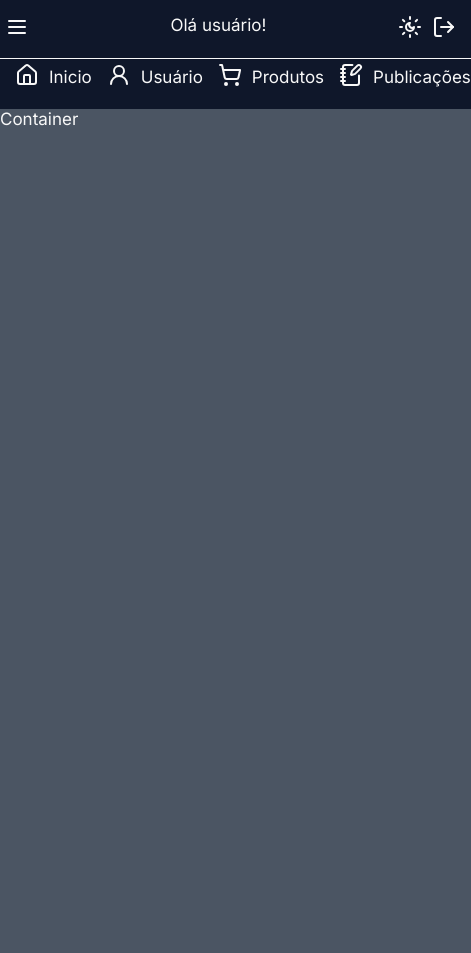
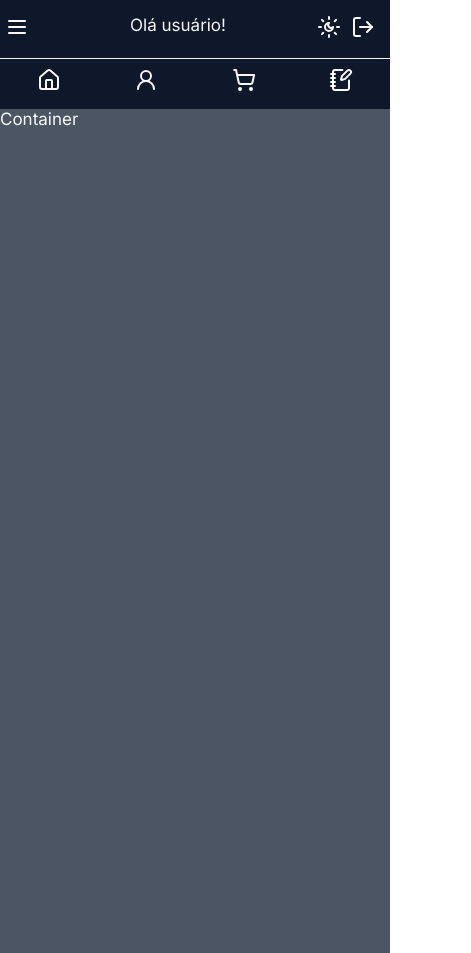
Before and after one commit to RenatoDardengo/admin-NextJS, a Next.js app: page /admin/home in a window 390 px wide. Shown: the whole page, 471 px wide, since content can reach past the window. Built offline with nearby package versions, Linux system fonts and the light colour scheme.

Commit message:
Concluido responsividade da estrutura do painel administrativo - sidebar e navbar

```diff
--- a/src/components/dashboard/Sidebar.tsx
+++ b/src/components/dashboard/Sidebar.tsx
@@ -1,31 +1,38 @@
-import React from 'react';
+'use client'
+import React, {useState} from 'react';
 import style from './style.module.css';
 import { Home, UserRound, ShoppingCart, NotebookPen } from 'lucide-react';
 import { SidbarProps } from '@/types';
 
 export default function Sidebar({ collapsed }: SidbarProps) {
+  const [selectedItem, setSelectedItem] = useState('');
+
+  const handleItemClick = (itemName:string) => {
+    setSelectedItem(itemName);
+  };
+
   return (
    <span className={` ${collapsed ? style.sidebar : style.sidebar_collapsed}`} >
 
 <div className={style.menu}>
-        <div className={style.menu_item} >
-          <div><Home /></div>
-          <span className={`${collapsed ? style.menu_item_text : style.menu_item_text_none}`}> Inicio</span>
+<div className={`${style.menu_item} ${selectedItem === 'inicio' ? style.selected_item : ''}`} onClick={() => handleItemClick('inicio')}>
+          <div><Home /> </div>
+          <span className={ style.menu_item_text}> Inicio</span>
 
         </div>
-        <div className={style.menu_item} >
+        <div className={`${style.menu_item} ${selectedItem === 'usuario' ? style.selected_item : ''}`} onClick={() => handleItemClick('usuario')}>
           <div><UserRound /></div>
-          <span className={`${collapsed ? style.menu_item_text : style.menu_item_text_none}`}> Usuário</span>
+          <span className={ style.menu_item_text }> Usuário</span>
 
         </div>
-        <div className={style.menu_item} >
+        <div className={`${style.menu_item} ${selectedItem === 'produtos' ? style.selected_item : ''}`} onClick={() => handleItemClick('produtos')}>
           <div><ShoppingCart /></div>
-          <span className={`${collapsed ? style.menu_item_text : style.menu_item_text_none}`}> Produtos</span>
+          <span className={ style.menu_item_text }> Produtos</span>
 
         </div>
-        <div className={style.menu_item} >
+        <div className={`${style.menu_item} ${selectedItem === 'publicacoes' ? style.selected_item : ''}`} onClick={() => handleItemClick('publicacoes')}>
           <div><NotebookPen /></div>
-          <span className={`${collapsed ? style.menu_item_text : style.menu_item_text_none}`}> Publicações</span>
+          <span className={ style.menu_item_text }> Publicações</span>
         </div>
       </div>
    </span>
--- a/src/components/dashboard/style.module.css
+++ b/src/components/dashboard/style.module.css
@@ -11,10 +11,10 @@
 }
 
 .sidebar_collapsed{
-    grid-area: sidebar;
+    display: none;
+   grid-area: sidebar;
     background-color: var(--color-primary-private);
     color: var(--color-text);
-    width: 60px;
     transition: width 0.4s ease;
     height: 100vh;
 }
@@ -40,6 +40,10 @@
     transition: background-color 0.3s ease;
 
 }
+.selected_item  {
+
+    background-color: var(--color-secondary-private); /* Example suggestion */
+  }
 .menu_item:hover{
     background-color:var(--color-secondary-private);
     cursor: pointer;
@@ -70,6 +74,7 @@
     .menu{
         flex-direction: row;
         padding-top: 5px;
+        justify-content:space-around;
     }
     .sidebar{
 
@@ -80,11 +85,22 @@
 
     }
     .sidebar_collapsed{
+        display: block;
         transition: width 0.4s ease;
         height: 50px;
         width: 100%;
         border-top: 1px var(--color-text) solid;
     }
+    .menu_item_text{
+        display: none;
+        margin-right: 10px;
+    }
+    .menu_item{
+        padding: 5px 15px;
+
+        border-radius: 20px;
+    }
+
 
 
 
```
